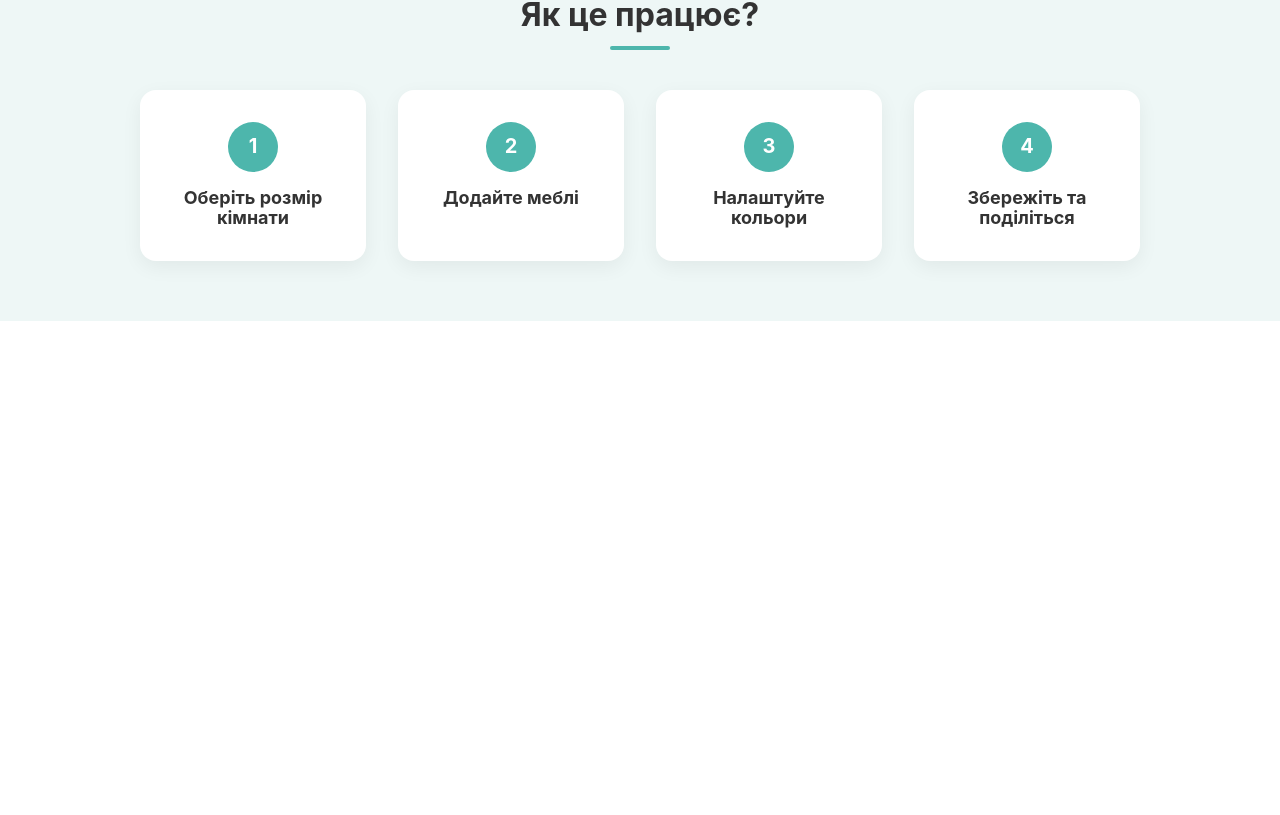
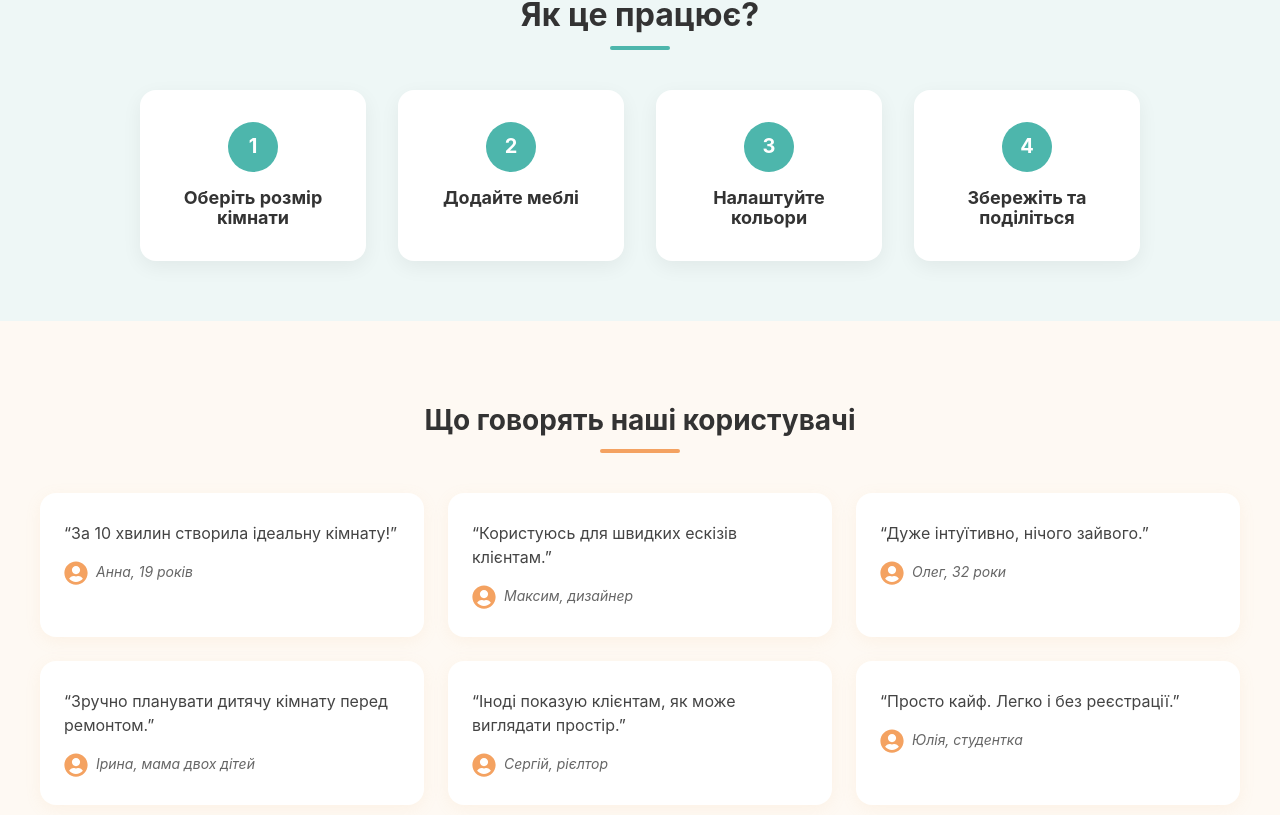
Before and after one commit to Pan-Artur/room-craft, a React (Create React App) app: page / in a window 1280 px wide. Shown: the part 1634-2449 px from the top of the page. Before the commit the page ends 1955 px from the top, so only its background shows below. Built offline with nearby package versions, Linux system fonts and the light colour scheme.

Commit message:
add Reviews

```diff
--- a/src/Index.styled.js
+++ b/src/Index.styled.js
@@ -3,6 +3,11 @@ import { createGlobalStyle } from "styled-components";
 export const GlobalStyles = createGlobalStyle`
   * {
     box-sizing: border-box;
+  }
+
+  *::selection {
+    color: #fff;
+    background-color: #4DB6AC;
   }
 
   body {
--- a/src/pages/Main/Main.jsx
+++ b/src/pages/Main/Main.jsx
@@ -2,6 +2,7 @@ import { Hero } from "./Hero/Hero";
 import { Features } from "./Features/Features";
 import { Gallery } from "./Gallery/Gallery";
 import { HowItWorks } from "./HowItWorks/HowItWorks";
+import { Reviews } from "./Reviews/Reviews";
 
 export const Main = () => {
   return (
@@ -10,6 +11,7 @@ export const Main = () => {
       <Features />
       <Gallery />
       <HowItWorks />
+      <Reviews />
     </main>
   );
 };
--- /dev/null
+++ b/src/pages/Main/Reviews/Reviews.jsx
@@ -0,0 +1,37 @@
+import React from "react";
+import { FaUserCircle } from 'react-icons/fa';
+import {
+  Section,
+  Title,
+  ReviewsGrid,
+  ReviewCard,
+  ReviewText,
+  ReviewAuthor,
+  AuthorInfo,
+} from "./styles/Reviews.styled";
+
+const reviews = [
+  { author: "Анна, 19 років", text: "За 10 хвилин створила ідеальну кімнату!" },
+  { author: "Максим, дизайнер", text: "Користуюсь для швидких ескізів клієнтам." },
+  { author: "Олег, 32 роки", text: "Дуже інтуїтивно, нічого зайвого." },
+  { author: "Ірина, мама двох дітей", text: "Зручно планувати дитячу кімнату перед ремонтом." },
+  { author: "Сергій, рієлтор", text: "Іноді показую клієнтам, як може виглядати простір." },
+  { author: "Юлія, студентка", text: "Просто кайф. Легко і без реєстрації." },
+];
+
+export const Reviews = () => (
+  <Section>
+    <Title>Що говорять наші користувачі</Title>
+    <ReviewsGrid>
+      {reviews.map(({ author, text }, i) => (
+        <ReviewCard key={i}>
+          <ReviewText>“{text}”</ReviewText>
+          <AuthorInfo>
+            <FaUserCircle className="author-icon" />
+            <ReviewAuthor>{author}</ReviewAuthor>
+          </AuthorInfo>
+        </ReviewCard>
+      ))}
+    </ReviewsGrid>
+  </Section>
+);
--- /dev/null
+++ b/src/pages/Main/Reviews/styles/Reviews.styled.js
@@ -0,0 +1,78 @@
+import styled from "styled-components";
+
+export const Section = styled.section`
+  padding: 60px 20px;
+  background-color: #fef9f3;
+  text-align: center;
+`;
+
+export const Title = styled.h2`
+  font-size: 28px;
+  color: #333;
+  margin-bottom: 40px;
+  position: relative;
+  display: inline-block;
+  &::after {
+    content: "";
+    display: block;
+    width: 80px;
+    height: 4px;
+    background-color: #f4a261;
+    margin: 12px auto 0;
+    border-radius: 2px;
+  }
+`;
+
+export const ReviewsGrid = styled.div`
+  display: grid;
+  grid-template-columns: 1fr;
+  gap: 24px;
+  max-width: 1200px;
+  margin: 0 auto;
+
+  @media (min-width: 768px) {
+    grid-template-columns: 1fr 1fr;
+  }
+
+  @media (min-width: 1100px) {
+    grid-template-columns: 1fr 1fr 1fr;
+  }
+`;
+
+export const ReviewCard = styled.div`
+  background: #fff;
+  padding: 28px 24px;
+  border-radius: 16px;
+  box-shadow: 0 4px 16px rgba(240, 177, 122, 0.1);
+  text-align: left;
+  transition: transform 250ms ease, box-shadow 250ms ease;
+  &:hover {
+    transform: translateY(-6px);
+    box-shadow: 0 8px 24px rgba(240, 177, 122, 0.2);
+  }
+`;
+
+export const ReviewText = styled.p`
+  font-size: 16px;
+  color: #444;
+  margin-bottom: 16px;
+  line-height: 1.5;
+`;
+
+export const AuthorInfo = styled.div`
+  display: flex;
+  align-items: center;
+  gap: 8px;
+  .author-icon {
+    color: #f4a261;
+    font-size: 24px;
+    flex-shrink: 0;
+  }
+`;
+
+export const ReviewAuthor = styled.p`
+  font-size: 14px;
+  color: #666;
+  margin: 0;
+  font-style: italic;
+`;
```
